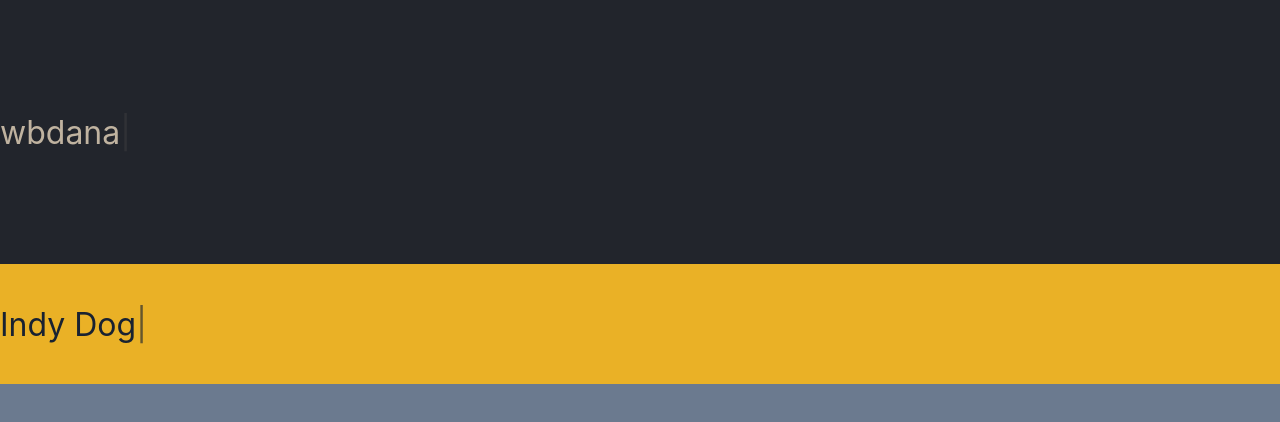
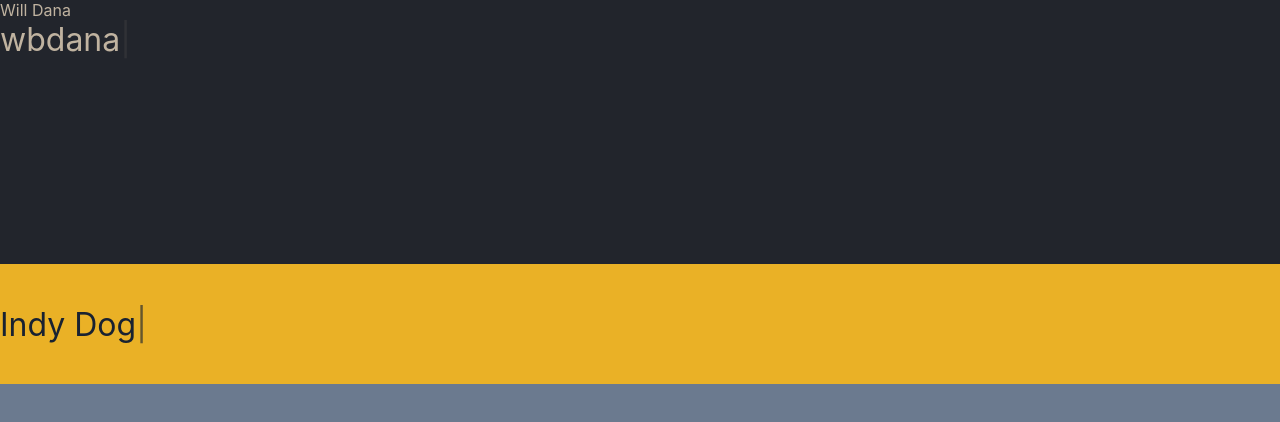
Before and after one commit to wbdana-labs/react-typed-test, a React (Create React App) app: page /home in a window 1280 px wide. Shown: the top 422 px of the page. Built offline with nearby package versions, Linux system fonts and the light colour scheme.

Commit message:
Work on home header styling

```diff
--- a/src/components/Home.js
+++ b/src/components/Home.js
@@ -2,13 +2,21 @@ import React from 'react';
 import Typed from 'react-typed';
 import {
   HeaderContainer,
+  MainHeaderContainer,
   HeaderTextContainer,
+  StaticHeaderContainer,
   SubHeaderTextContainer,
 } from '../styles/Home';
 
 const Home = () => {
   return (
     <HeaderContainer>
+      <MainHeaderContainer>
+
+        <StaticHeaderContainer>
+          Will Dana
+        </StaticHeaderContainer>
+
         <HeaderTextContainer>
           <Typed
             strings={[
@@ -21,6 +29,8 @@ const Home = () => {
             smartBackspace
           />
         </HeaderTextContainer>
+
+      </MainHeaderContainer>
 
       <SubHeaderTextContainer>
         <Typed
--- a/src/styles/Home.js
+++ b/src/styles/Home.js
@@ -10,17 +10,29 @@ export const HeaderContainer = styled.div`
   justify-content: flex-start;
 `;
 
+export const MainHeaderContainer = styled.div`
+  align-items: center;
+  background-color: ${COLORS.BOLD_FEATURE.NAVY};
+  flex-direction: column;
+  height: 33%;
+`;
+
 export const HeaderTextContainer = styled.div`
   align-items: center;
   background-color: ${COLORS.BOLD_FEATURE.NAVY};
   color: ${COLORS.BLACK};
   display: flex;
-  height: 33%;
   * {
     align-self: center;
     color: ${COLORS.BOLD_FEATURE.SCRUB};
     font-size: 32px;
   };
+`;
+
+export const StaticHeaderContainer = styled.div`
+  align-self: center;
+  color: ${COLORS.BOLD_FEATURE.SCRUB};
+  display: flex;
 `;
 
 export const SubHeaderTextContainer = styled.div`
```
Lines whose indentation alone changed are shown as unchanged.
